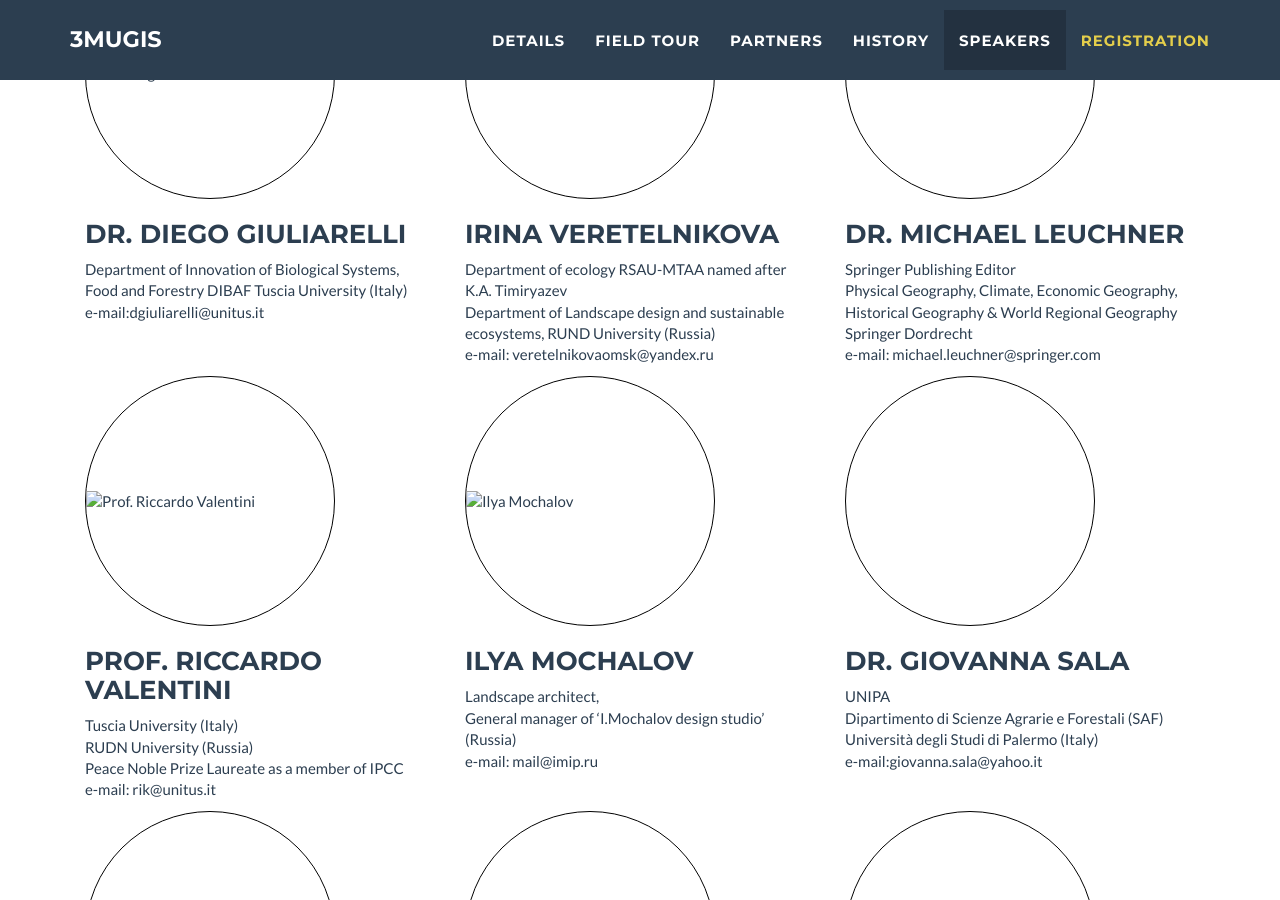
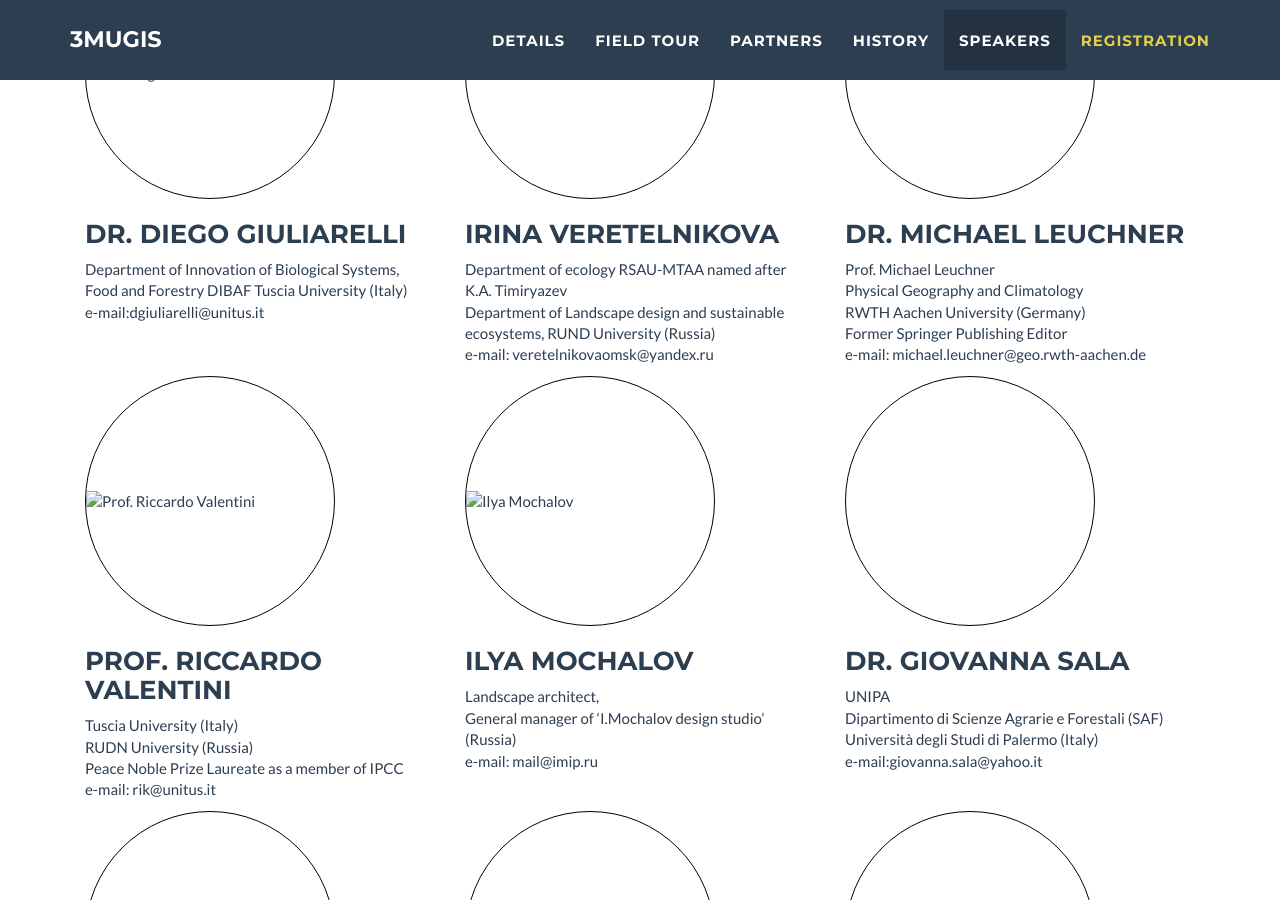
Before and after one commit to erasmus-rudn/erasmus-rudn.github.io, a Jekyll site: the page built from _posts/2014-07-19-project-15.markdown, in a window 1280 px wide and 900 px high, scrolled down 5746 px. Built offline with Jekyll 4.4.1, drawn with Linux system fonts in a browser that asks for light colours; our own code applies the rules of GitHub Pages for plain Markdown files.

Commit message:
Michael Leuchner update

```diff
--- a/_includes/lectors.html
+++ b/_includes/lectors.html
@@ -131,10 +131,11 @@
         <p><div class="profile-picture"><img alt="Dr. Michael Leuchner" title="Dr. Michael Leuchner" class="key-img" data-delta="2" src="img/lectors/image14.jpeg" ></div></p>
         <h3>Dr. Michael Leuchner</h3>
         <div class="k-note-descr">
-          Springer Publishing Editor <br>
-          Physical Geography, Climate, Economic Geography, Historical Geography & World Regional Geography <br>
-          Springer Dordrecht <br>
-          e-mail: michael.leuchner@springer.com
+            Prof. Michael Leuchner<br>
+            Physical Geography and Climatology<br>
+            RWTH Aachen University (Germany)<br>
+            Former Springer Publishing Editor<br>
+            e-mail: michael.leuchner@geo.rwth-aachen.de
         </div>
       </div>
     </div>
```
